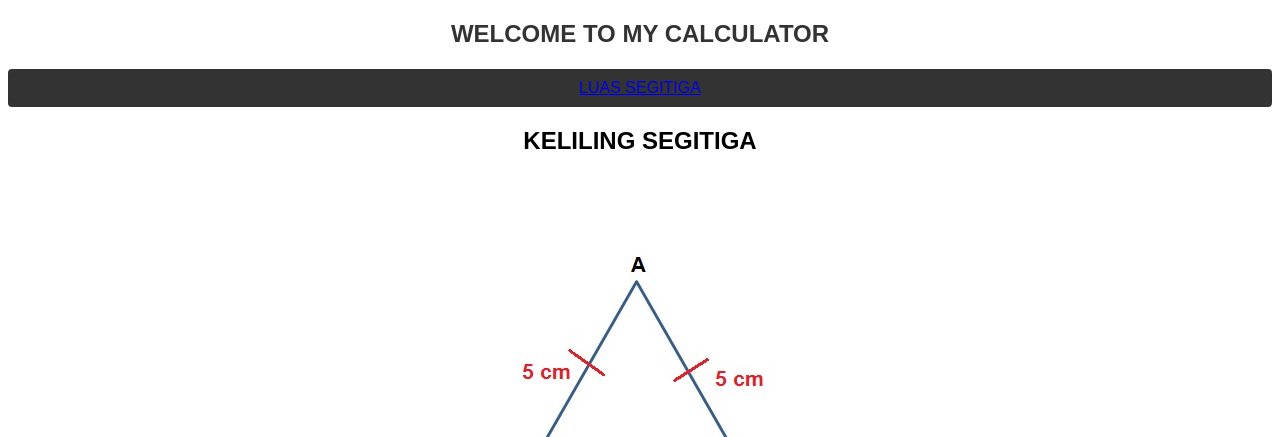
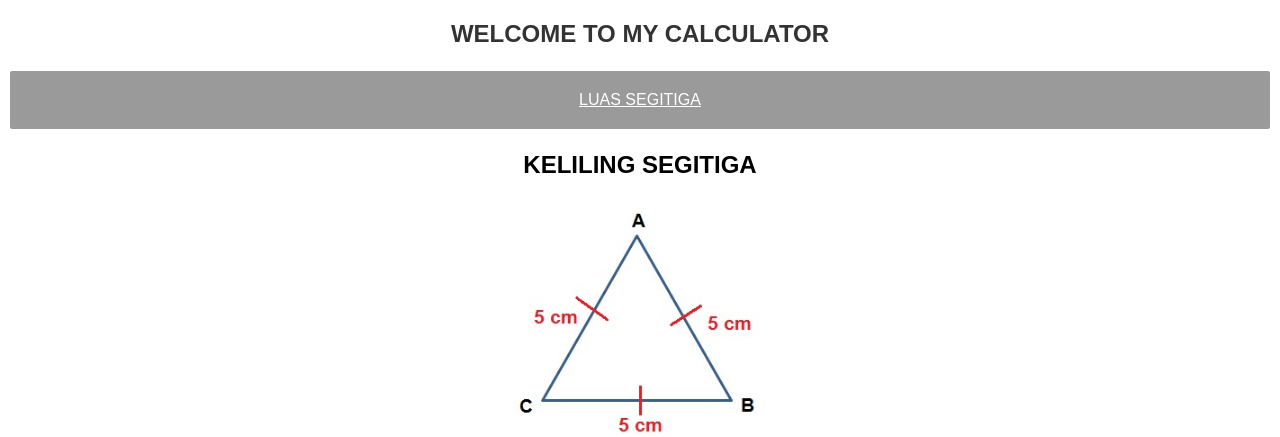
Before and after one commit to revou-fundamental-course/13-may-24-muhammadyofal, a plain HTML site: page index.html in a window 1280 px wide. Shown: the top 437 px of the page. Drawn offline with Linux system fonts and the light colour scheme; files whose address does not match are found by name.

Commit message:
style.css

```diff
--- a/css/style.css
+++ b/css/style.css
@@ -6,10 +6,17 @@ body {
 
 #luas-segitiga {
     width: 100%;
-    background-color: #333;
     margin-top: 1px;
+    border: 2px solid #ffffff;
+    background-color: #9a9a9a;
+    padding: 20px;
+    text-align: center;
 }
 
+.scroll {
+    text-decoration: none;
+    color: #ffffff;
+}
 h1 {
     margin-bottom: 20px;
     font-size: 24px;
@@ -58,9 +65,9 @@ button:hover {
 
 
 .foto {
-    scale: 100%;
+    scale: 90%;
     display: flex;
     justify-content: center;
     align-items: center;
-    height: 50vh;
+    height: 30vh;
     }
```
